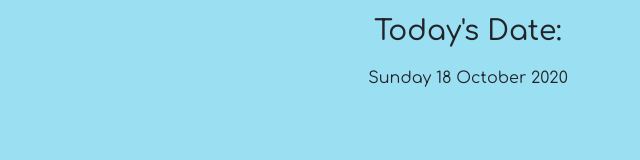
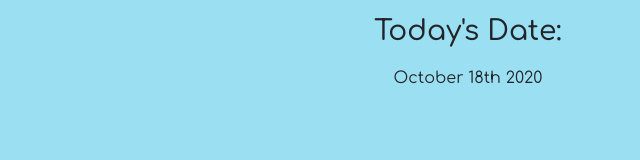
Before and after one commit to Samwakelam/05_WORK_DAY_SCHEDULER_SLW, a plain HTML site: page index.html in a window 1280 px wide. Shown: the part 135-295 px from the top of the page, 172-812 px from the left. Drawn offline with nearby package versions, Linux system fonts and the light colour scheme.

Commit message:
Adding moments.js

```diff
--- a/assets/javascript/javascript.js
+++ b/assets/javascript/javascript.js
@@ -7,16 +7,20 @@ $(document).ready(function(){
     // 1. create a <p> tag with an element for the date.
     // 2. GET and insert the current date in the page.
     // 3. display the DynamicsCompressorNode, Date, month, year
-    const todayDate = new Date();
-    const dayName = ["Sunday","Monday", "Tuesday", "Wednesday","Thursday","Friday","Saturday"];
-    const monthName = ["January","February","March","April","May","June","July","August","September","October","November","December"]
+
+    // const todayDate = new Date();
+    // const dayName = ["Sunday","Monday", "Tuesday", "Wednesday","Thursday","Friday","Saturday"];
+    // const monthName = ["January","February","March","April","May","June","July","August","September","October","November","December"]
     const todayDateParagraph = $("#today-date");
-    todayDateParagraph.html(dayName[todayDate.getDay()] + " " + todayDate.getDate() + " " + monthName[todayDate.getMonth()] + " " + todayDate.getFullYear());
+    // todayDateParagraph.html(dayName[todayDate.getDay()] + " " + todayDate.getDate() + " " + monthName[todayDate.getMonth()] + " " + todayDate.getFullYear());
+    todayDateParagraph.html(moment().format('MMMM Do YYYY'));
 
     // WHEN I scroll down
     // THEN I am presented with time blocks for standard business hours
     // 1. create time blocks
-    const currentHour = todayDate.getHours();
+
+    // const currentHour = todayDate.getHours();
+    const currentHour = moment().hours();
     console.log("currentHour = ", currentHour);
 
     let contentString = [];
--- a/index.html
+++ b/index.html
@@ -155,5 +155,9 @@
 
     <!-- Bootstrap CDN -->
     <script src="https://maxcdn.bootstrapcdn.com/bootstrap/4.0.0/js/bootstrap.min.js"></script>
-</body>
+
+    <!-- moment CDN -->
+    <script src="https://cdnjs.cloudflare.com/ajax/libs/moment.js/2.24.0/moment.min.js"></script>
+
+   </body>
 </html>
```
